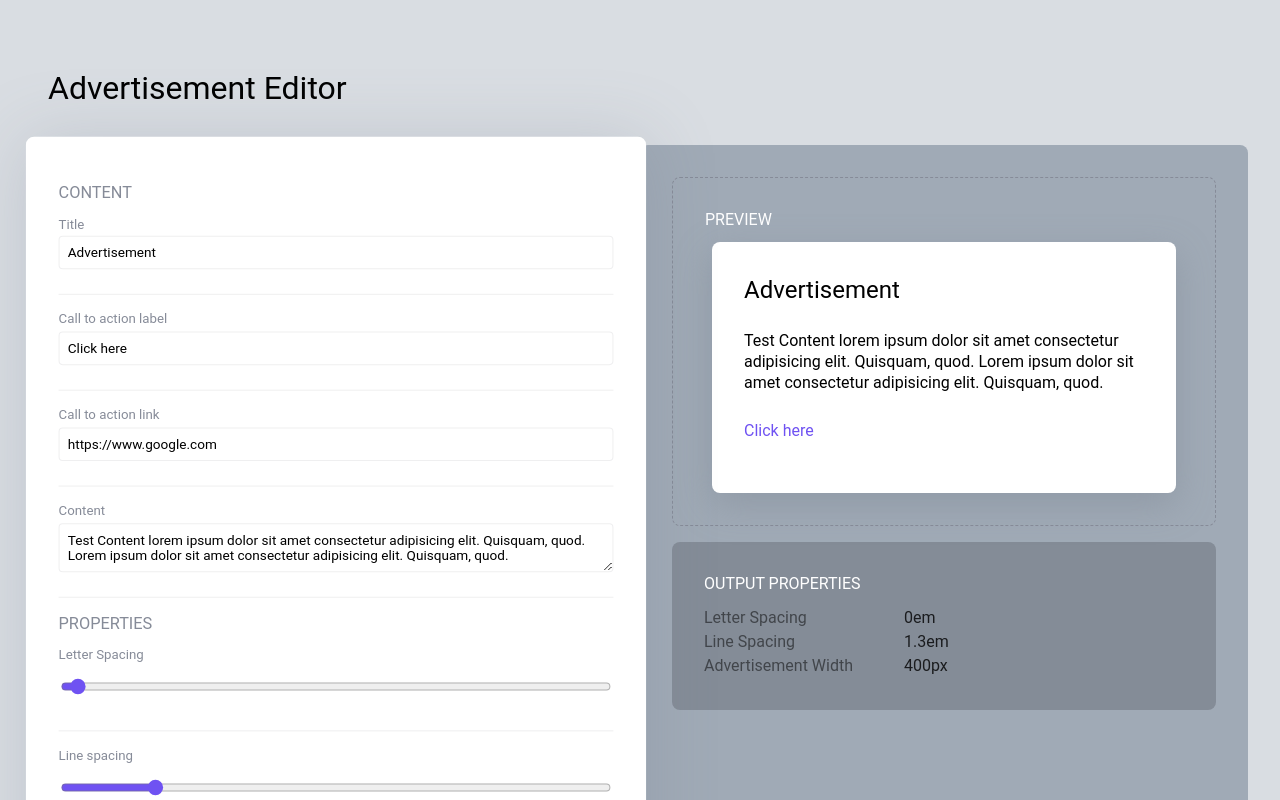
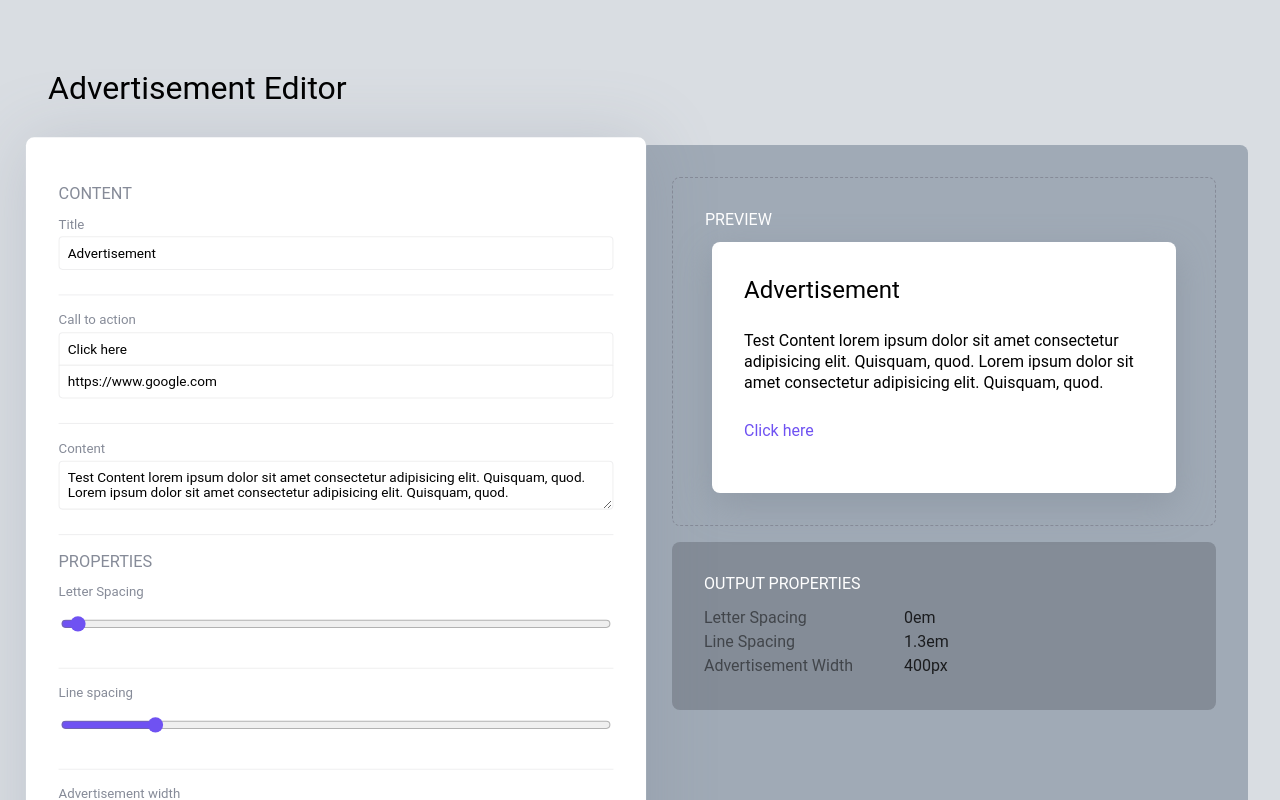
Before and after one commit to imadx/advertisement-editor, a React (Vite) app: page / in a window 1280 px wide. Shown: the top 800 px of the page. Built offline with nearby package versions, Linux system fonts and the light colour scheme.

Commit message:
update editor input

```diff
--- a/src/components/Editor.module.css
+++ b/src/components/Editor.module.css
@@ -10,3 +10,19 @@
   color: var(--text-color-grey);
   text-align: left;
 }
+
+.callToAction {
+  display: flex;
+  flex-direction: column;
+}
+
+.callToAction input:nth-child(1) {
+  border-bottom-left-radius: 0;
+  border-bottom-right-radius: 0;
+}
+
+.callToAction input:nth-child(2) {
+  border-top-left-radius: 0;
+  border-top-right-radius: 0;
+  margin-top: -1px;
+}
--- a/src/components/Editor.tsx
+++ b/src/components/Editor.tsx
@@ -60,31 +60,33 @@ export const Editor = () => {
           <input
             type="text"
             name="title"
+            placeholder="Title"
             onChange={handleOnChangeText}
             value={advertisement.title}
           />
         }
       />
       <InputSection
-        label="Call to action label"
+        label="Call to action"
         input={
+          <>
+            <div className={styles.callToAction}>
               <input
                 type="text"
                 name="callToActionText"
+                placeholder="Label (eg: Click here)"
                 onChange={handleOnChangeText}
                 value={advertisement.callToActionText}
               />
-        }
-      />
-      <InputSection
-        label="Call to action link"
-        input={
               <input
                 type="text"
                 name="callToActionLink"
+                placeholder="Link (eg: https://example.com)"
                 onChange={handleOnChangeText}
                 value={advertisement.callToActionLink}
               />
+            </div>
+          </>
         }
       />
       <InputSection
@@ -92,6 +94,7 @@ export const Editor = () => {
         input={
           <textarea
             name="content"
+            placeholder="Content"
             onChange={handleOnChangeText}
             value={advertisement.content}
           />
```
Lines whose indentation alone changed are shown as unchanged.
